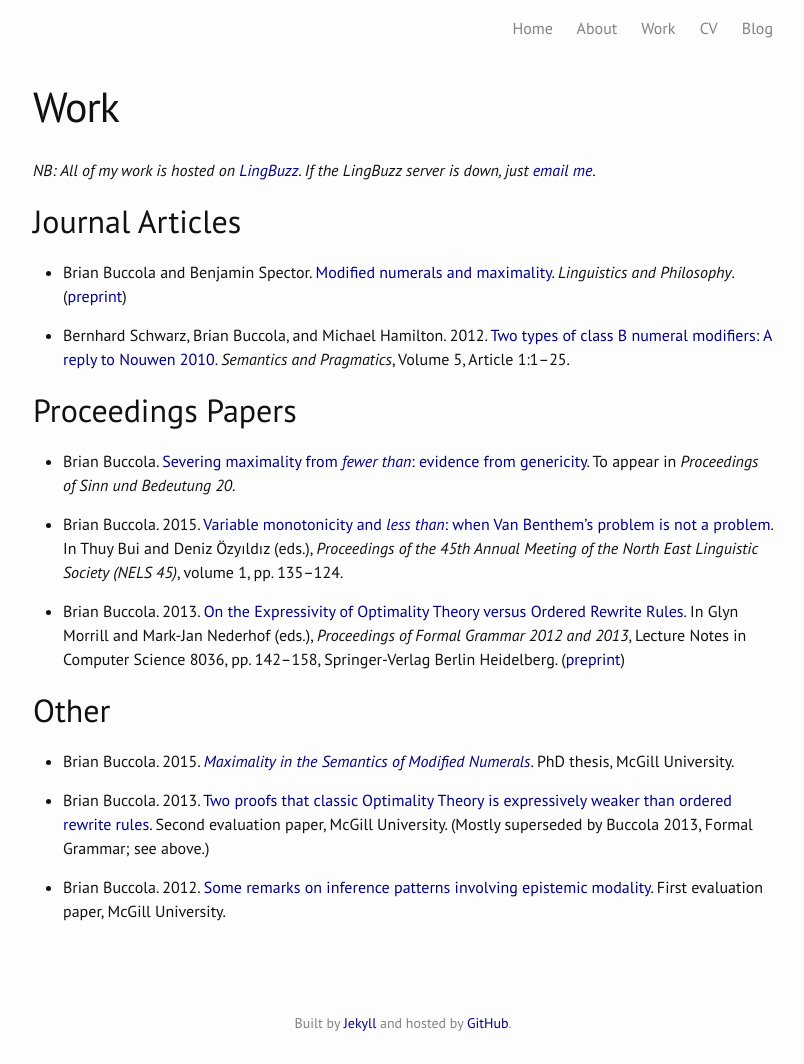
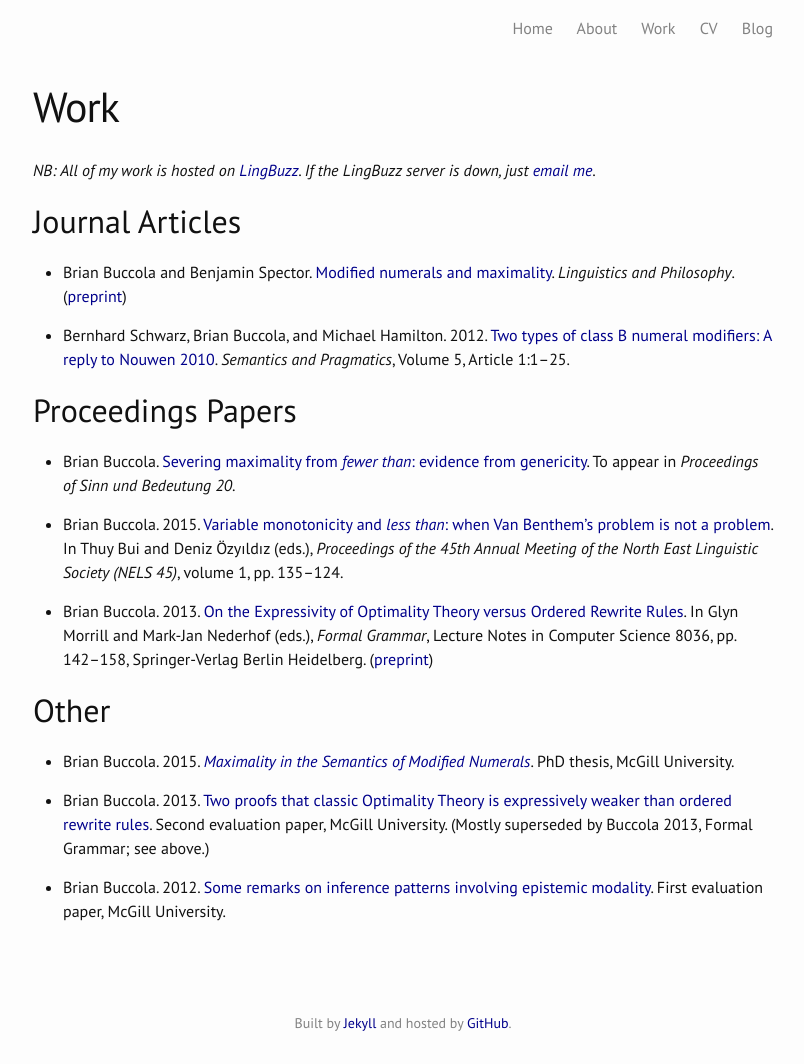
Before and after one commit to brianbuccola/brianbuccola.github.io, a Jekyll site: the page built from work.md, in a window 1280 px wide. Shown: the whole page, without its empty margins (237-1041 px from the left). Built offline with Jekyll 4.4.1, drawn with Linux system fonts in a browser that asks for light colours; some web fonts are replaced.

Commit message:
change: Proceedings of Formal Grammar 2012 and 2013 -> Formal Grammar

```diff
--- a/work.md
+++ b/work.md
@@ -26,7 +26,7 @@ redirect_from: /research.html
 
 - Brian Buccola. 2015. [Variable monotonicity and *less than*: when Van Benthem's problem is not a problem][nels45]. In Thuy Bui and Deniz Özyıldız (eds.), *Proceedings of the 45th Annual Meeting of the North East Linguistic Society (NELS 45)*, volume 1, pp. 135--124.
 
-- Brian Buccola. 2013. [On the Expressivity of Optimality Theory versus Ordered Rewrite Rules][fg-doi]. In Glyn Morrill and Mark-Jan Nederhof (eds.), *Proceedings of Formal Grammar 2012 and 2013*, Lecture Notes in Computer Science 8036, pp. 142--158, Springer-Verlag Berlin Heidelberg. ([preprint][fg-lb])
+- Brian Buccola. 2013. [On the Expressivity of Optimality Theory versus Ordered Rewrite Rules][fg-doi]. In Glyn Morrill and Mark-Jan Nederhof (eds.), *Formal Grammar*, Lecture Notes in Computer Science 8036, pp. 142--158, Springer-Verlag Berlin Heidelberg. ([preprint][fg-lb])
 
 [sub20]: http://ling.auf.net/lingbuzz/002847
 [nels45]: http://ling.auf.net/lingbuzz/002512
```
